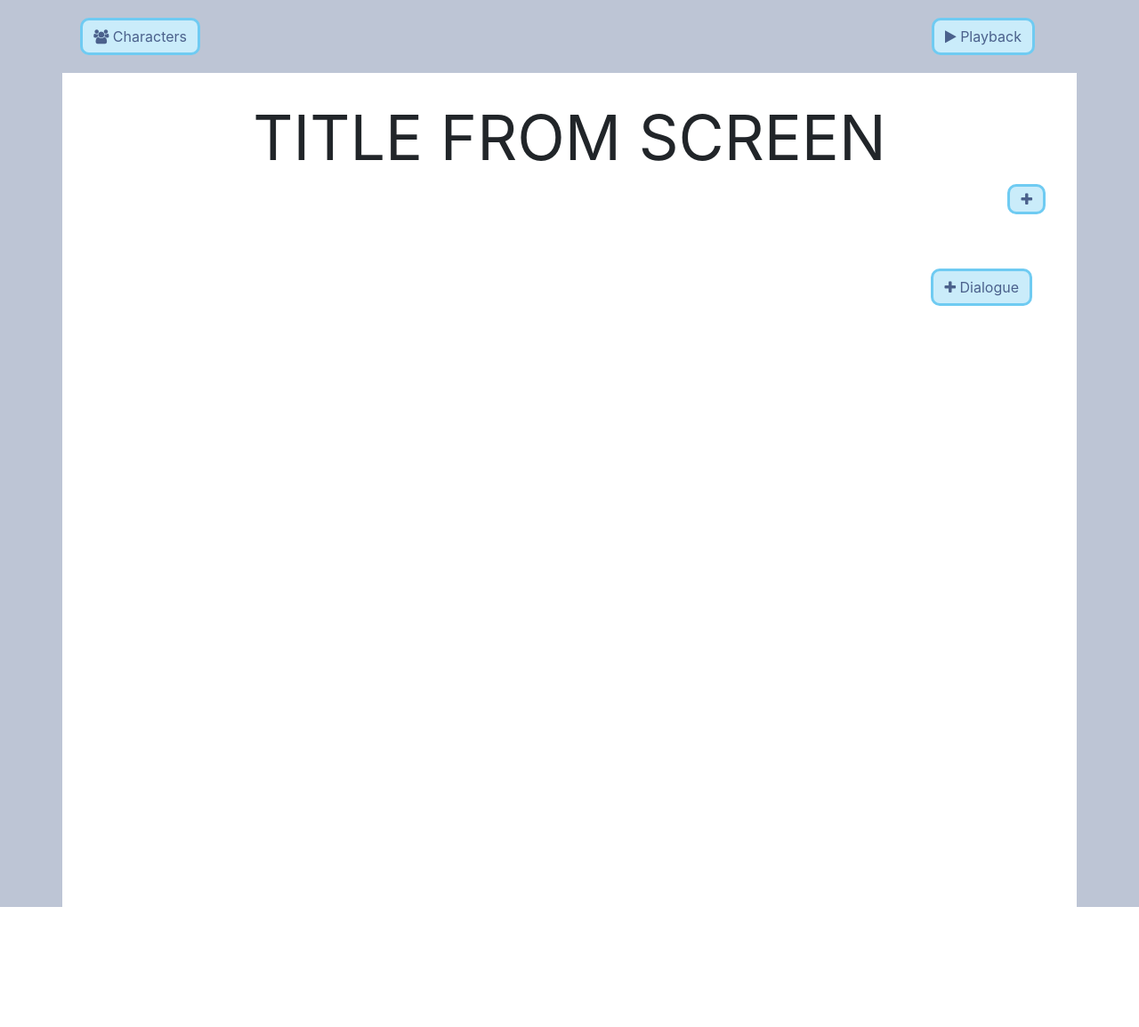
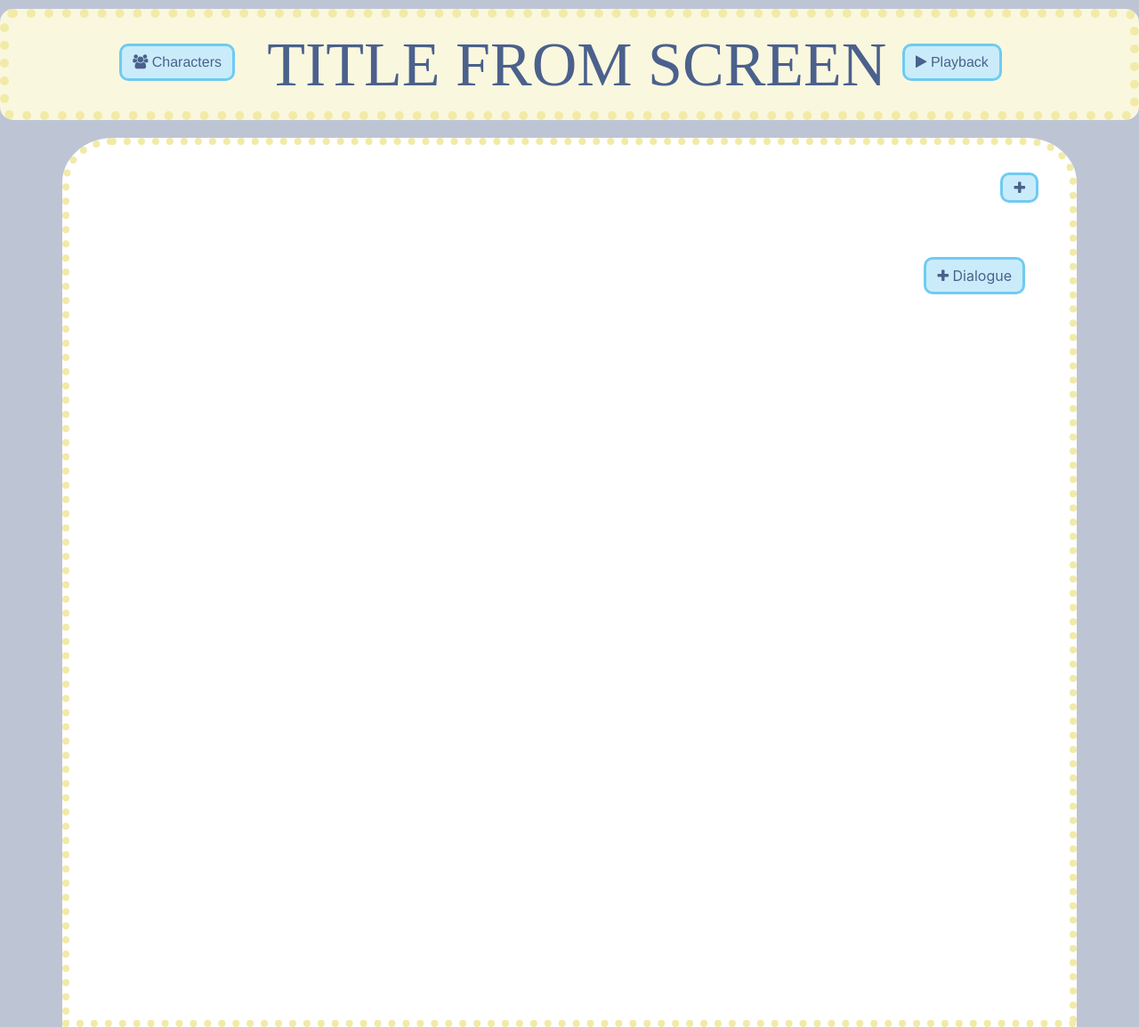
Before and after one commit to juliannawhite/screenwriting, a Django app: page /draw/ in a window 1280 px wide. Shown: the whole page at 89% size. Before the commit the page ends 1020 px from the top, so only its background shows below. Run offline with Django 3.2, Linux system fonts and the light colour scheme; some libraries are stand-ins or nearby versions.

Commit message:
aesthetic matching

```diff
--- a/draw/static/app.js
+++ b/draw/static/app.js
@@ -70,22 +70,24 @@ $(document).ready(()=>{
 
 
   // code for computer screen
-     if (!(url.indexOf('?size=large') > -1)) {
-
+//      if (!(url.indexOf('?size=large') > -1)) {
+//         $
         $("#toggle_off_btn").hide();
         $("#charhelp").hide();
         $(".large").hide();
+        //$(".real").hide();
         $(".real").show();
-        //$(".dont_show").hide();
        // console.log("here");
         $(".starter").hide(); // here
         //$(".starter").show();
+
         $(".stageimg").hide();
         getColorsCreatePalette();
+       console.log("hm");
 
        //$("#myCanvas2").show();
 
-      }
+//       }
 
  // input dialogue
      var enter = document.getElementById("enter");
--- a/draw/static/css/style.css
+++ b/draw/static/css/style.css
@@ -1,6 +1,7 @@
     html, body {
       background-color: #bdc5d5;
       text-align: center;
+      color: #4b618c;
     }
 
     a {
@@ -11,13 +12,18 @@
         height: 100%;
         margin: 0;
         overflow: hidden;
-        border: 1px black solid;
+        border-radius:10px;
+        border: 1px #4b618c solid;
     }
+
 
     .edit {
       background-color: white;
-      margin-top:50px;
+      margin-top:10px;
       height: 1000px;
+      border-top-left-radius:5%;
+      border-top-right-radius:5%;
+      border: 8px dotted #f2eaa7;
     }
 
     .title {
@@ -49,7 +55,7 @@
     .large {
       background-color: white;
       height: 100%;
-      border: black 1px solid;
+      border: #4b618c 1px solid;
     }
 
     .btn {
@@ -92,7 +98,7 @@
 
 /* Color palette for choosing color for every character */
 #colorBtn {
-    border: black 1px solid;
+    border: #4b618c 1px solid;
     border-radius: 10px;
     margin-right: 0px;
     height: 30px;
@@ -138,7 +144,7 @@
         text-align: center;
         margin-top: 150px;
         border-radius:15px;
-        border: 1px solid black;
+        border: 1px solid #4b618c;
       }
 
 .interaction_actual {
@@ -161,6 +167,18 @@
    background-color: #faf7df;
    text-align: center;
    margin-top: 150px;
+   border-radius:15px;
+   border: 10px dotted #f2eaa7;
+}
+
+.title-page {
+   font-size:70px;
+   color: #4b618c;
+   font-family: “Montserrat”;
+   background-color: #faf7df;
+   text-align: center;
+   margin-top: 0px;
+   margin-bottom: 10px;
    border-radius:15px;
    border: 10px dotted #f2eaa7;
 }
--- a/draw/templates/draw/index.html
+++ b/draw/templates/draw/index.html
@@ -13,17 +13,15 @@
     <link rel="stylesheet" href="https://cdnjs.cloudflare.com/ajax/libs/font-awesome/4.7.0/css/font-awesome.min.css" />
     <link rel="stylesheet" type="text/css" href="{% static 'css/style.css' %}" />
     <script type="text/javascript" src="{% static 'app.js' %}"> </script>
+    <link href="https://fonts.googleapis.com/css?family=Lato|Open+Sans&display=swap" rel="stylesheet">
 
 
 
 </head>
-<body> <!-- <canvas id="myCanvas" margin="0px">this is where animations will show up</canvas> -->
-
-
-  <canvas class="large" id="myCanvas" resize margin="0px"></canvas>
+<body>
   <img id="stick" class="visuallyhidden" src="https://i.ibb.co/3fcDDXn/Artboard-1.png" width="320" height="491">
 
-  <div class=" container starter">
+  <div class=" container starter ask">
 
     <div class = "container title-home" style = "margin-top: 50px;">
     <div class = "row">
@@ -91,12 +89,21 @@
   </div>
   </div>
 </div>
+  <div class="container-fluid">
+        <div class = "row" style = "margin-top:10px;">
+          <div class = "col-12 title title-page " id = "title-here">
+            <button class="btn finalize-btn" id="charbtn" style = "margin-bottom:20px; font-family:'Helvetica Neue'"><i class="fa fa-group"></i> Characters</button>
+            TITLE FROM SCREEN
+            <button class="btn finalize-btn" id="play" style = "margin-bottom:20px; font-family:'Helvetica Neue'"><i class="fa fa-play"></i> Playback</button>
+          </div>
+        </div>
+  </div>
 
   <div class = "container computer edit real dont_show">
 
          <div class="row" style="margin-top:-30px; background-color: #bdc5d5; ">
             <div class="col-2" style="text-align:right;">
-              <button class="btn finalize-btn" id="charbtn" style = "margin-bottom:20px;"><i class="fa fa-group"></i> Characters</button>
+
               <div id="myCharModal" class="modal">
                 <div class="modal-content">
                   <span class="close" id="close3">&times;</span>
@@ -137,7 +144,6 @@
          </div>
 
          <div class="col-2">
-           <button class="btn finalize-btn" id="play" style = "margin-bottom:20px;"><i class="fa fa-play"></i> Playback</button>
            <div id="myPlayModal" class="modal" style="margin-top:10px;">
                 <div class="modal-content" style="margin-top:10px; height:800px;">
                   <span class="close" id="closeplay">&times;</span>
@@ -157,43 +163,36 @@
           </div>
 
        </div>
-    <div class = "row">
+    <div class = "row" >
       <div class="col-12">
 
-        <div class = "row ">
-          <div class = "col-12 title" id = "title-here">
-            TITLE FROM SCREEN
-          </div>
-        </div>
+
 
 
         <div class = "script">
           <div class="interaction_actual">
-            <button class="btn get_val" value="0" id="int0"> <i class="fa fa-plus"></i></button>
+            <button class="btn get_val" value="0" id="int0" style="margin-top:60px;"> <i class="fa fa-plus"></i></button>
           </div>
         </div>
 
         <div class="container">
-                    <div class="row" style="margin-top:30px;">
+            <div class="row" style="margin-top:30px;">
             <div class="col-12" style="text-align:right;">
               <div id="myInteractionModal" class="modal">
                 <div class="modal-content" id="add-blocking" style="height:700px; margin-top:30px;">
                   <span class="close" id="close2">&times;</span>
                     <div class="container-fluid">
                       <div class="row">
-                        <div class="col-1">
+                        <div class="col-3">
 
                           <button class="btn finalize-btn"  id="charstick"><i class="fa fa-plus"></i>&nbsp Select Characters</button>
-
-                          <div id="toggle_on_btn"><button class="btn toggle-btn" style="margin-top:10px;"><i class="fa fa-toggle-on"></i>&nbsp Front View</button></div>
-                          <div id="toggle_off_btn"><button class="btn toggle-btn" style="margin-top:10px;"><i class="fa fa-toggle-off"></i>&nbsp Top-Down View</button></div>
 
                           <div id="myCharStickModal" class="modal">
                                     <div class="modal-content" style="height:400px; margin-top:60px;">
                                       <span class="close" id="close4">&times;</span>
                                         <div class="container-fluid">
                                           <div class="row">
-                                            <div class="col-12 instBox" style="margin-bottom:20px; text-align: center; color: black;">
+                                            <div class="col-12 instBox" style="margin-bottom:20px; text-align: center; color: #4b618c;">
                                               <a>Select which characters you would like in this interaction:</a><br>
                                               <form id = "charchoose">
                                                 <label class="container"><input type="checkbox" checked="checked" value="debugchar"><span class="checkmark"></span>debug character</label> <br>
@@ -211,20 +210,26 @@
                                      </div>
                                   </div>
                         </div>
-                        <div class="col-9 instBox" style="margin-bottom:20px; text-align: center;">
+                        <div class="col-6 instBox" style="margin-bottom:20px; text-align: center;">
 
                           <a id="dragmsg" style = " color: lightgrey;">Drag characters to change their position.<br></a>
                           <div class="word_area" style="margin-bottom:-30px;"></div >
 
-
-                          <canvas id="myCanvas2" style = "width: 700px; height:500px; background-color:white; border: 1px black solid; margin-top:70px;">
-
+                          <canvas id="myCanvas2" style = "width: 700px; height:500px; background-color:white; border: 10px solid #f2eaa7; margin-top:40px; text-align: center; margin-left:-150px;">
 
                           </canvas>
                         </div>
 
-                        <div class="col-2">
-                            <button class="btn"  id="savepos" style = "margin-top: 20px; text-align:right;"><i class="fa fa-check"></i> Save Position</button>
+                        <div class="col-3">
+                          <div id="toggle_on_btn"><button class="btn toggle-btn"><i class="fa fa-toggle-on"></i>&nbsp Front View</button></div>
+                          <div id="toggle_off_btn"><button class="btn toggle-btn"><i class="fa fa-toggle-off"></i>&nbsp Top-Down View</button></div>
+
+                        </div>
+                      </div>
+                      <div class="row">
+                        <div class="col-12" style="text-align:right">
+                          <button class="btn"  id="savepos" style = "margin-top: 0px; text-align:right;"><i class="fa fa-check"></i> Save Position</button>
+
                         </div>
                       </div>
                     </div>
@@ -232,6 +237,7 @@
               </div>
           </div>
          </div>
+
 
           <div class="row" style="margin-top:30px;">
             <div class="col-12" style="text-align:right;">
```
